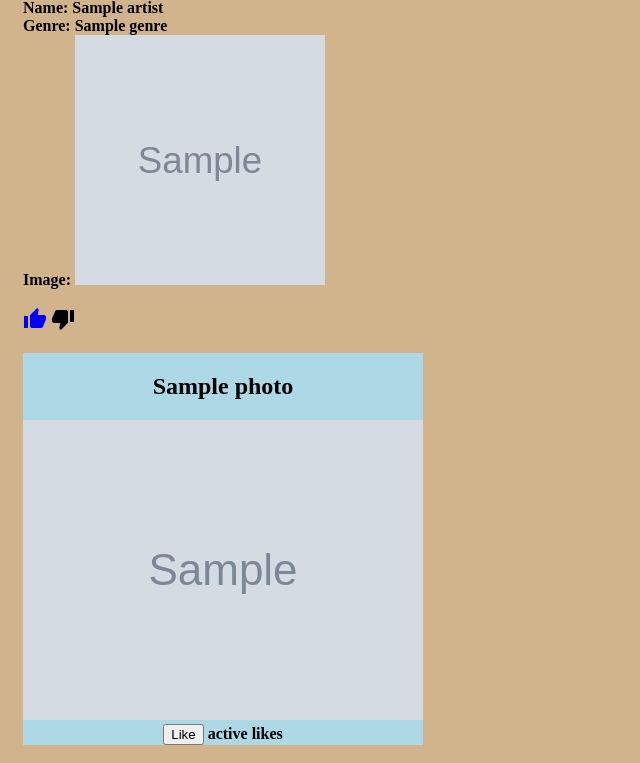
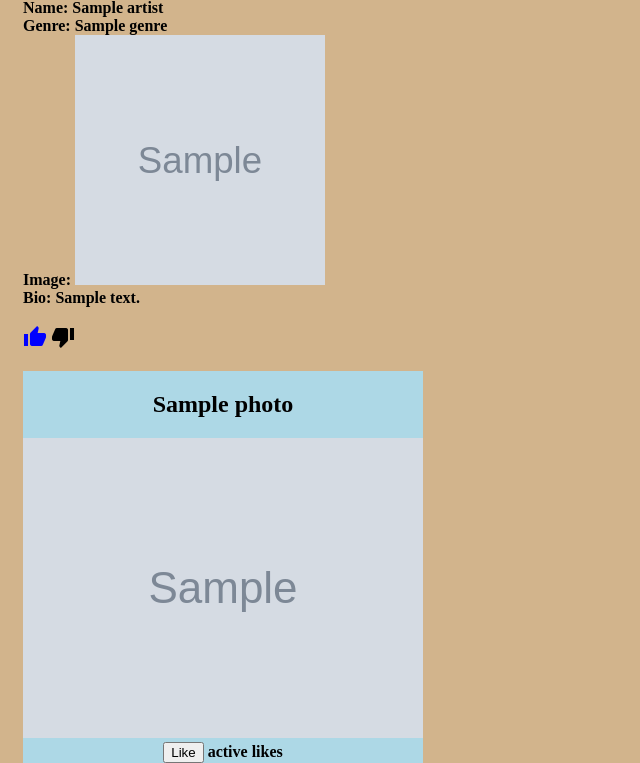
Before and after one commit to TwinStreets/final_project, a Python web app: template templates/artist_page.html in a window 1280 px wide. Shown: the part 235-998 px from the top of the page, without its empty margins (0-640 px from the left). Run offline with Jinja, Linux system fonts and the light colour scheme; the template is opened without the code that fills it: most values are stand-ins (such as "Sample title", 1, 10 or a date in 2020); grey boxes marked "Sample" are stand-in pictures; some libraries are stand-ins or nearby versions.

Commit message:
added bio

```diff
--- a/main.py
+++ b/main.py
@@ -21,6 +21,7 @@ class Artist(ndb.Model):
     name = ndb.StringProperty()
     genre = ndb.StringProperty()
     image = ndb.StringProperty()
+    bio = ndb.StringProperty()
 
 # This is the mddle man between the user and the artist it allows them to talk to
 #  each other without being stuck to one in particular
@@ -34,7 +35,7 @@ class Likes(ndb.Model):
 class MainHandler(webapp2.RequestHandler):
     def get(self):
 
-        artist = [ Artist(name='Drake',genre='hip hop',image='https://i.scdn.co/image/cb080366dc8af1fe4dc90c4b9959794794884c66'), Artist(name='John Mayer', genre='neo mellow', image='https://i.scdn.co/image/96a2e527431f7bf39cea4bf8702fc8159f08e2aa'), Artist(name='Logic',genre='rap',image='https://i.scdn.co/image/9aab47129b8405aa80afc5590ed295b7899154f1') ]
+        artist = [ Artist(name='Drake',genre='hip hop',image='https://i.scdn.co/image/cb080366dc8af1fe4dc90c4b9959794794884c66', bio='The best rapper alive'), Artist(name='John Mayer', genre='neo mellow', image='https://i.scdn.co/image/96a2e527431f7bf39cea4bf8702fc8159f08e2aa', bio='Who is this?'), Artist(name='Logic',genre='rap',image='https://i.scdn.co/image/9aab47129b8405aa80afc5590ed295b7899154f1', bio='The thing') ]
 
         artist_query = Artist.query().fetch()
 
--- a/templates/artist_page.html
+++ b/templates/artist_page.html
@@ -23,8 +23,8 @@
 
             <h4> Name: {{artist.name}} <br>
             Genre: {{artist.genre}} <br>
-            Image: <img src="{{artist.image}}" alt="image of {{artist.name}}" style="width:250px;height:250px;"></img>
-              <br><br>
+            Image: <img src="{{artist.image}}" alt="image of {{artist.name}}" style="width:250px;height:250px;"></img><br>
+            Bio: {{artist.bio}}  <br><br>
 
               <!-- TODO: Attach a click handler to each of these buttons -->
 
```
